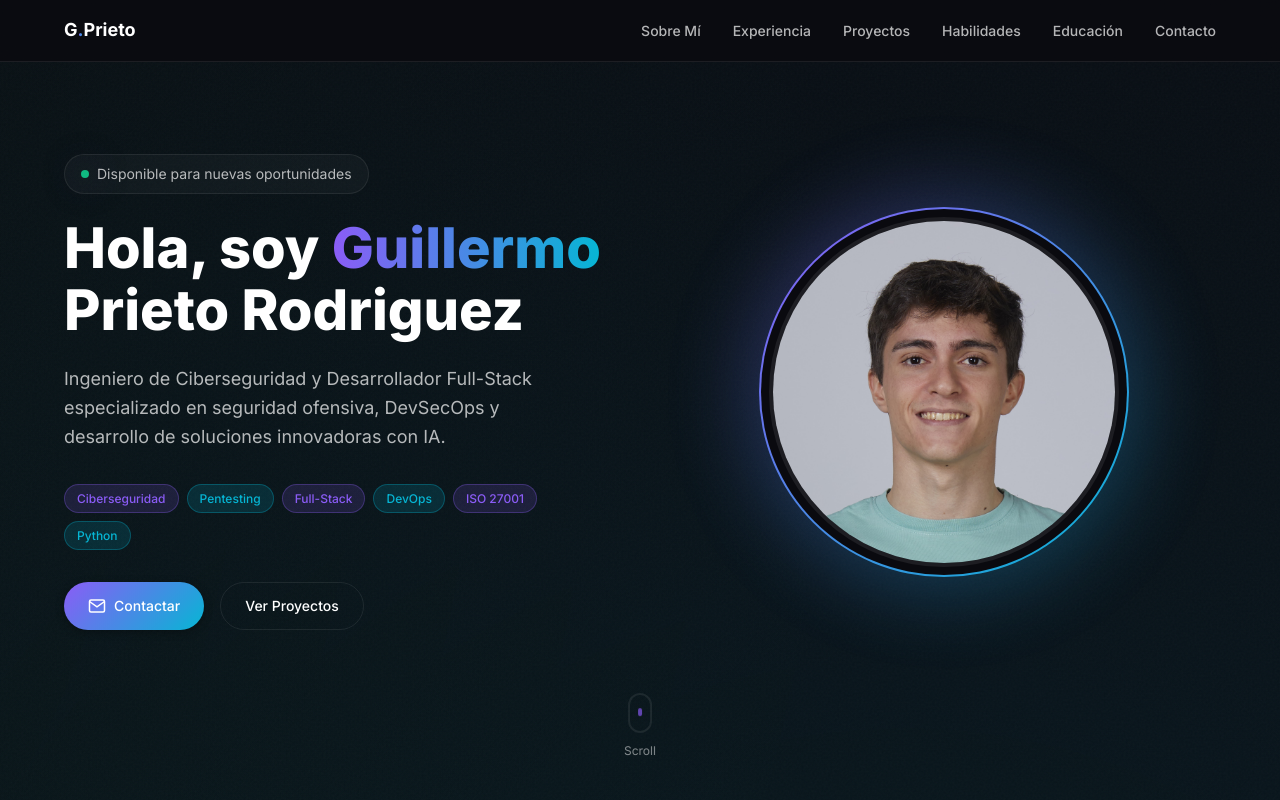
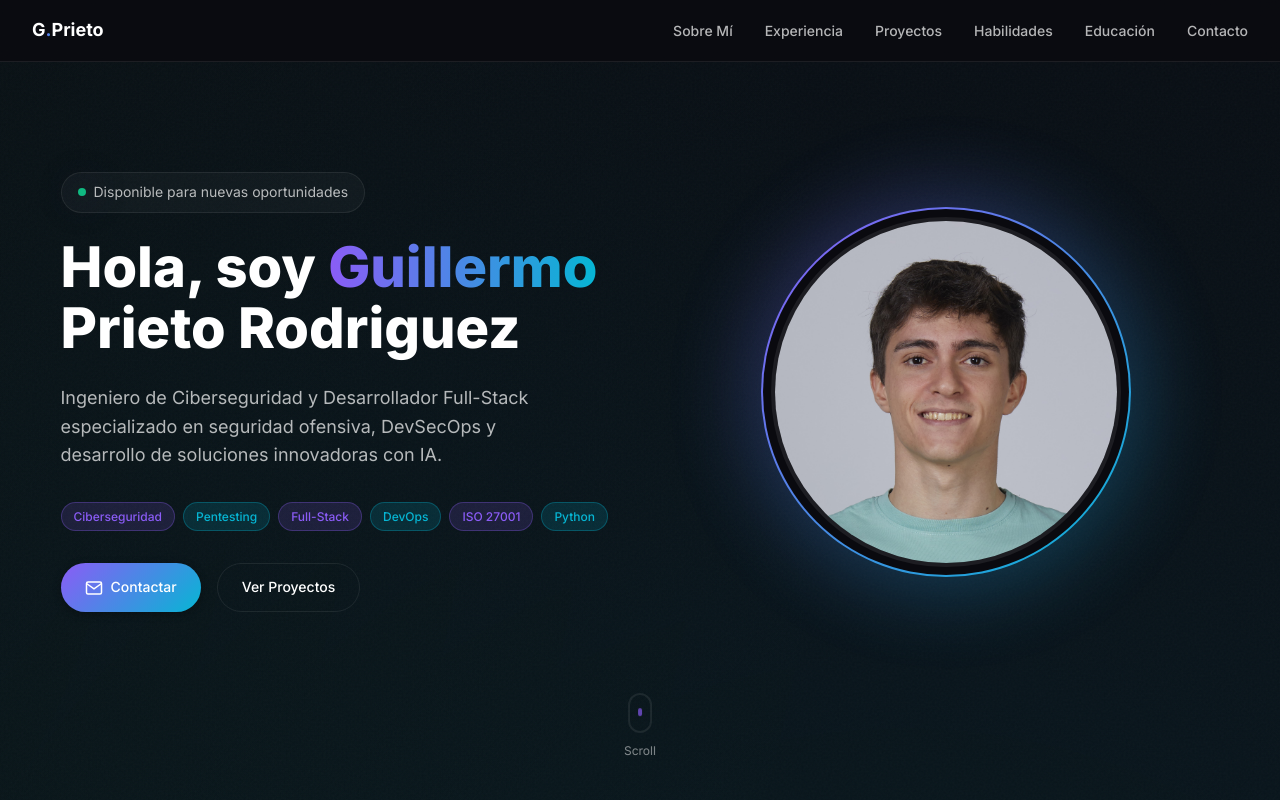
Before and after one commit to Dankar44/CV-Daniel-Karimi, a React (Vite) app: page / in a window 1280 px wide. Shown: the top 800 px of the page. Built offline with nearby package versions, Linux system fonts and the light colour scheme.

Commit message:
Expand container to 1400px for larger screens, increase padding

```diff
--- a/src/index.css
+++ b/src/index.css
@@ -86,7 +86,7 @@
   --transition-slow: 400ms ease;
 
   /* Container */
-  --container-max: 1200px;
+  --container-max: 1400px;
   --section-padding: var(--space-24);
 }
 
@@ -111,7 +111,7 @@ body {
 .container {
   max-width: var(--container-max);
   margin: 0 auto;
-  padding: 0 var(--space-6);
+  padding: 0 var(--space-8);
 }
 
 .section {
```
